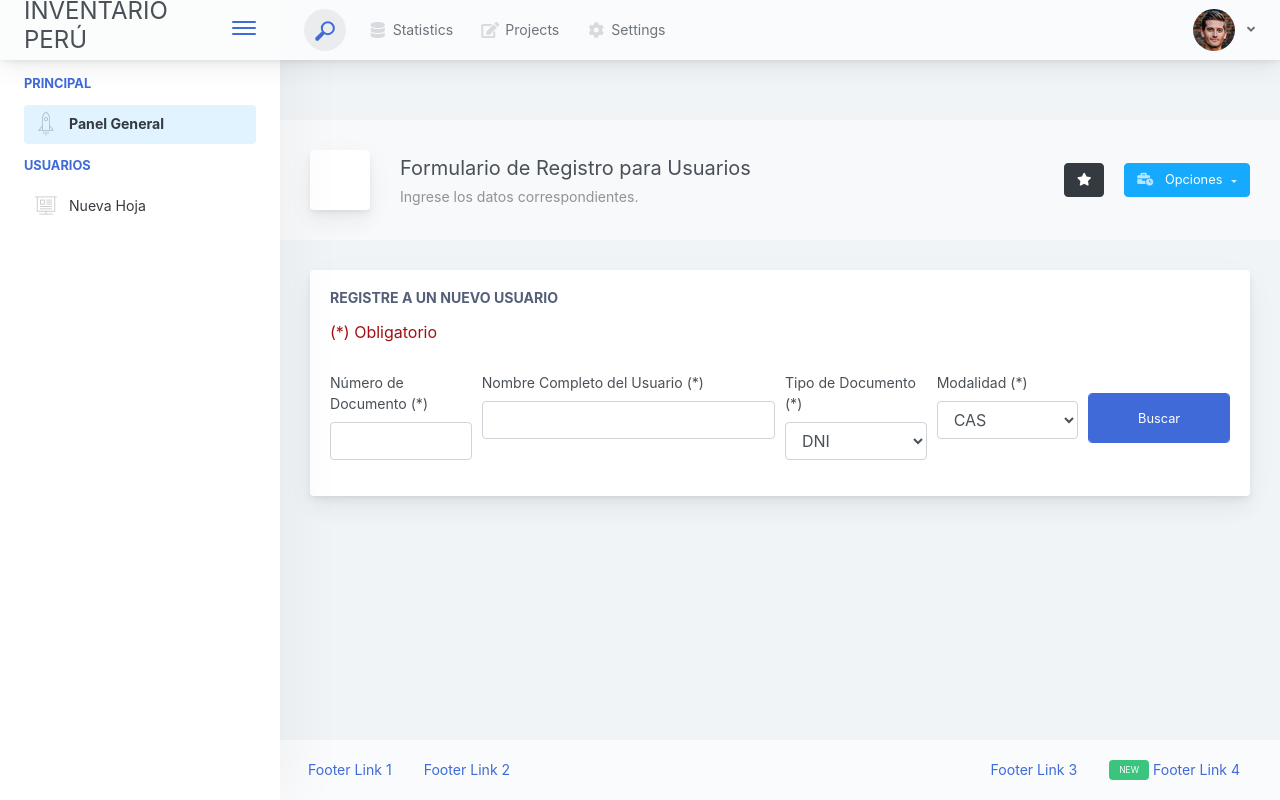
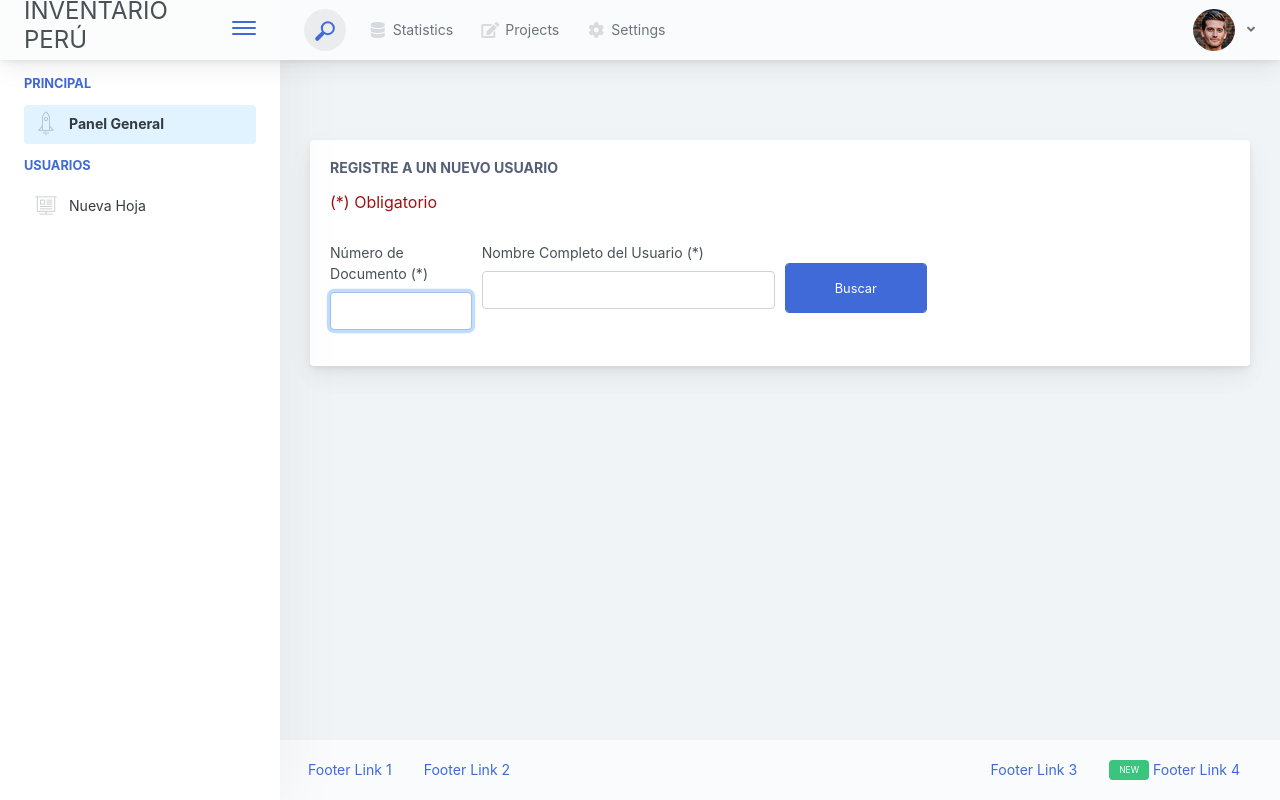
Before and after one commit to diegoquirozramirez/Inventario, a Django app: page /MIMP/registrar-usuario in a window 1280 px wide. Run offline with Django 3.2, Linux system fonts and the light colour scheme; parts of the project's set-up code (start-up, migrations or seed data) failed here and were passed over; some libraries are stand-ins or nearby versions.

Commit message:
Sprint 3

```diff
--- a/Apps/Inventario/views.py
+++ b/Apps/Inventario/views.py
@@ -84,7 +84,13 @@ def base0Consulta(request):
     nombre = request.GET.get('nombre', None)
     tipo = request.GET.get('tipo', None)
     modalidad= request.GET.get('modalidad', None)
-    usu = Usuario.objects.get(numero_doc_usuario=dni)
+
+    try:
+        usu = Usuario.objects.get(numero_doc_usuario=dni)
+    except ObjectDoesNotExist:
+        messages.add_message(request, messages.INFO, 'No se encontró un Usuario con dni '+str(dni)+' | Advertencia: NO Manipular la URL')
+        return redirect('registar-usuario')
+
     ambi = ambiente.objects.all()
     print(cod_interno)
     #usuario = request.GET['idu']
@@ -154,6 +160,7 @@ def base0Consulta(request):
                     else:
                         mensaje = "No registrado"
 
+
                     _base0 = base0.objects.get(codigo_sbn=codigo)
                     if request.method == 'POST':
                         form = base0Form(request.POST, instance=_base0)
@@ -209,7 +216,12 @@ def buscarUsuario(request):
     nombre = request.GET.get('nombres', None)
     tipo = request.GET.get('tipo', None)
     modalidad = request.GET.get('modalidad', None)
-    usu = Usuario.objects.get(numero_doc_usuario=dni)
+    try:
+        usu = Usuario.objects.get(numero_doc_usuario=dni)
+    except ObjectDoesNotExist:
+        messages.add_message(request, messages.INFO, 'No existe este Usuario con dni: '+str(dni))
+        return redirect('registar-usuario')
+
     ambi = ambiente.objects.all()
     base1 = base12019.objects.filter(user=request.user)
     contexto = {'usu':usu, 'ambi':ambi, 'base1':base1,'dni':dni, 'nombre':nombre, 'tipo':tipo, 'modalidad':modalidad}
@@ -268,11 +280,11 @@ def captureBase0(request):
             user = request.user
         )
         messages.add_message(request, messages.INFO, 'Se registro correctamente')
-        return redirect('/MIMP/buscar-usuario?dni='+str(dni)+'&nombres='+str(nombre)+'&tipo='+str(tipo)+'&modalidad='+str(modalidad))
+        return redirect('/MIMP/buscar-usuario?dni='+str(dni)+'&nombres='+str(nombre))
 
     except IntegrityError:
         messages.add_message(request, messages.INFO, 'Ya se registró')
-        return redirect('/MIMP/buscar-usuario?dni='+str(dni)+'&nombres='+str(nombre)+'&tipo='+str(tipo)+'&modalidad='+str(modalidad))
+        return redirect('/MIMP/buscar-usuario?dni='+str(dni)+'&nombres='+str(nombre))
 
 
 def deleteRegister(request,id):
@@ -281,7 +293,7 @@ def deleteRegister(request,id):
     nombre = request.GET.get('nombre', None)
     tipo = request.GET.get('tipo', None)
     modalidad= request.GET.get('modalidad', None)
-    return redirect('/MIMP/buscar-usuario?dni='+str(dni)+'&nombres='+str(nombre)+'&tipo='+str(tipo)+'&modalidad='+str(modalidad))
+    return redirect('/MIMP/buscar-usuario?dni='+str(dni)+'&nombres='+str(nombre))
 
 def editRegister(request, id):
     base = base12019.objects.get(id=id)
@@ -363,4 +375,4 @@ def updateOneRegister(request):
     )
 
     messages.add_message(request, messages.INFO, 'Se actualizo correctamente')
-    return redirect('/MIMP/buscar-usuario?dni='+str(dni)+'&nombres='+str(nombre)+'&tipo='+str(tipo)+'&modalidad='+str(modalidad))
+    return redirect('/MIMP/buscar-usuario?dni='+str(dni)+'&nombres='+str(nombre))
--- a/Template/Usuario/registrar.html
+++ b/Template/Usuario/registrar.html
@@ -4,76 +4,25 @@
 
                 <div class="app-main__outer">
                     <div class="app-main__inner">
-                        <div class="app-page-title">
-                            <div class="page-title-wrapper">
-                                <div class="page-title-heading">
-                                    <div class="page-title-icon">
-                                        <i class="lnr-picture text-danger">
-                                        </i>
-                                    </div>
-                                    <div>Formulario de Registro para Usuarios
-                                        <div class="page-title-subheading">
-                                           Ingrese los datos correspondientes.
-                                        </div>
+                            <div class="row">
+                                    <div class="col-lg-12" style="margin-top: -70px;">
+                                            <div class="page-title-subheading col-lg-12">
+                                                    {% if messages %}
+                                                    <div class="messages alert alert-danger form-control col-lg-12" role="alert" style="height: 50px;">
+                                                        {% for message in messages %}
+                                                        <center>
+                                                        <p {% if message.tags %} class="{{ message.tags }}"{% endif %}>{{ message }}</p>
+                                                        </center>
+                                                        {% endfor %}
+                                                    </div>
+                                                {% endif %}
+                                            </div>
                                     </div>
                                 </div>
-                                <div class="page-title-actions">
-                                    <button type="button" data-toggle="tooltip" title="Example Tooltip" data-placement="bottom" class="btn-shadow mr-3 btn btn-dark">
-                                        <i class="fa fa-star"></i>
-                                    </button>
-                                    <div class="d-inline-block dropdown">
-                                        <button type="button" data-toggle="dropdown" aria-haspopup="true" aria-expanded="false" class="btn-shadow dropdown-toggle btn btn-info">
-                                            <span class="btn-icon-wrapper pr-2 opacity-7">
-                                                <i class="fa fa-business-time fa-w-20"></i>
-                                            </span>
-                                            Opciones
-                                        </button>
-                                        <div tabindex="-1" role="menu" aria-hidden="true" class="dropdown-menu dropdown-menu-right">
-                                            <!--ul class="nav flex-column">
-                                                <li class="nav-item">
-                                                    <a href="javascript:void(0);" class="nav-link">
-                                                        <i class="nav-link-icon lnr-inbox"></i>
-                                                        <span>
-                                                            Inbox
-                                                        </span>
-                                                        <div class="ml-auto badge badge-pill badge-secondary">86</div>
-                                                    </a>
-                                                </li>
-                                                <li class="nav-item">
-                                                    <a href="javascript:void(0);" class="nav-link">
-                                                        <i class="nav-link-icon lnr-book"></i>
-                                                        <span>
-                                                            Book
-                                                        </span>
-                                                        <div class="ml-auto badge badge-pill badge-danger">5</div>
-                                                    </a>
-                                                </li>
-                                                <li class="nav-item">
-                                                    <a href="javascript:void(0);" class="nav-link">
-                                                        <i class="nav-link-icon lnr-picture"></i>
-                                                        <span>
-                                                            Picture
-                                                        </span>
-                                                    </a>
-                                                </li>
-                                                <li class="nav-item">
-                                                    <a disabled href="javascript:void(0);" class="nav-link disabled">
-                                                        <i class="nav-link-icon lnr-file-empty"></i>
-                                                        <span>
-                                                            File Disabled
-                                                        </span>
-                                                    </a>
-                                                </li>
-                                            </ul-->
-                                        </div>
-                                    </div>
-                                </div>
-                            </div>
-                        </div>
 
                         <!-- formulario -->
-                        <div class="main-card mb-3 card">
-                            <div class="card-body">
+                        <div class="main-card mb-3 card" style="margin-top: -10px;">
+                            <div class="card-body" >
                                 <h5 class="card-title mb-3" style="margin-bottom: 50px;">Registre a un nuevo Usuario</h5>
                                 <h6 style="margin-bottom: 30px; color: rgb(161, 17, 17);">(*) Obligatorio</h6>
 
@@ -84,8 +33,11 @@
 
                                                 <div class="col-md-2 mb-3">
                                                     <label for="validationCustom01">Número de Documento (*)</label>
-                                                        <input type="text" name="dni" required class="form-control">
-                                                    <div class="valid-feedback">
+                                                        <input type="text" name="dni" required class="form-control" id="dni" maxlength="8" minlength="8" >
+                                                        <script type="text/javascript">
+                                                            document.getElementById('dni').focus()
+                                                        </script>
+                                                        <div class="valid-feedback">
                                                         Bien!
                                                     </div>
                                                 </div>
@@ -99,7 +51,7 @@
                                                     </div>
                                                 </div>
 
-                                                <div class="col-md-2 mb-3">
+                                                <!--div class="col-md-2 mb-3">
                                                     <label for="validationCustom01">Tipo de Documento (*)</label>
                                                     <select class="form-control" name="tipo">
                                                         <option value="1">DNI</option>
@@ -108,9 +60,9 @@
                                                     <div class="valid-feedback">
                                                         Bien!
                                                     </div>
-                                                </div>
+                                                </div-->
 
-                                                <div class="col-md-2 mb-3">
+                                                <!--div class="col-md-2 mb-3">
                                                     <label for="validationCustom01">Modalidad (*)</label>
                                                     <select class="form-control" name="modalidad">
                                                         <option value="1">CAS</option>
@@ -120,7 +72,7 @@
                                                     <div class="valid-feedback">
                                                         Bien!
                                                     </div>
-                                                </div>
+                                                </div-->
 
                                                 <div class="col-md-2 mb-3">
                                                     <label ></label>
```
Also changed, not shown: Template/Inventario/cabecera.html (+20 -24 lines).
